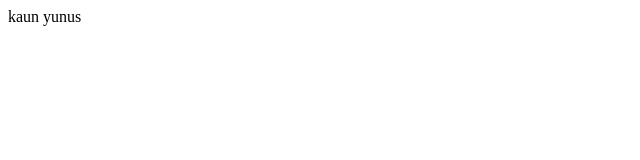
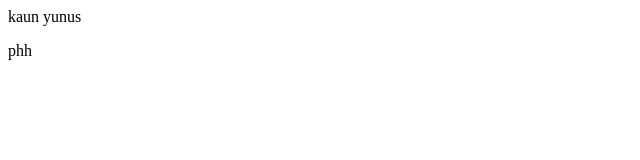
Before and after one commit to HarshalMalviya/harshal-another-repo, a plain HTML site: page index.html in a window 1280 px wide. Shown: the full height of the page, 0-640 px from the left. Drawn offline with Linux system fonts and the light colour scheme.

Commit message:
feature 1 phh og

```diff
--- a/index.html
+++ b/index.html
@@ -1 +1,3 @@
 <p>kaun yunus</p>
+
+<p> phh </p>
```
